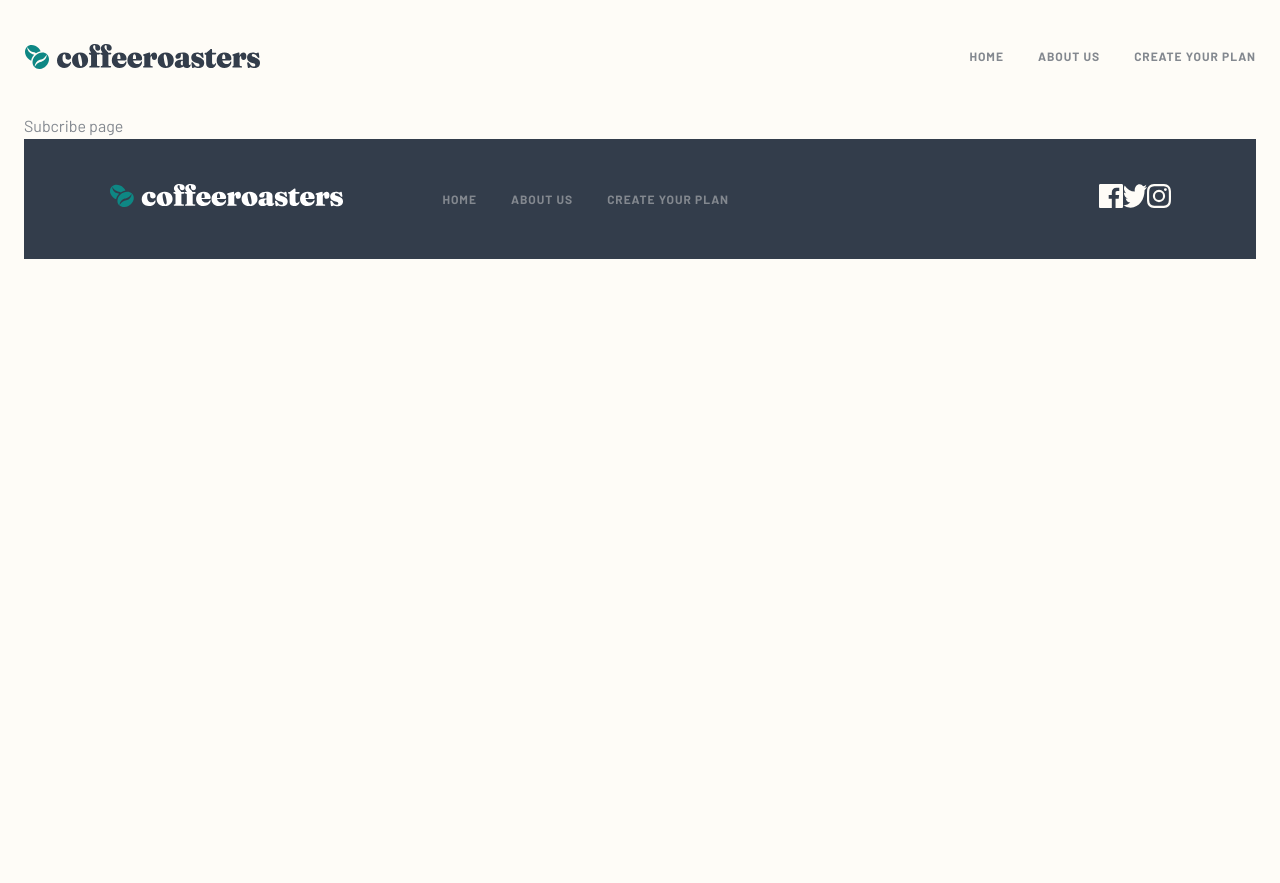
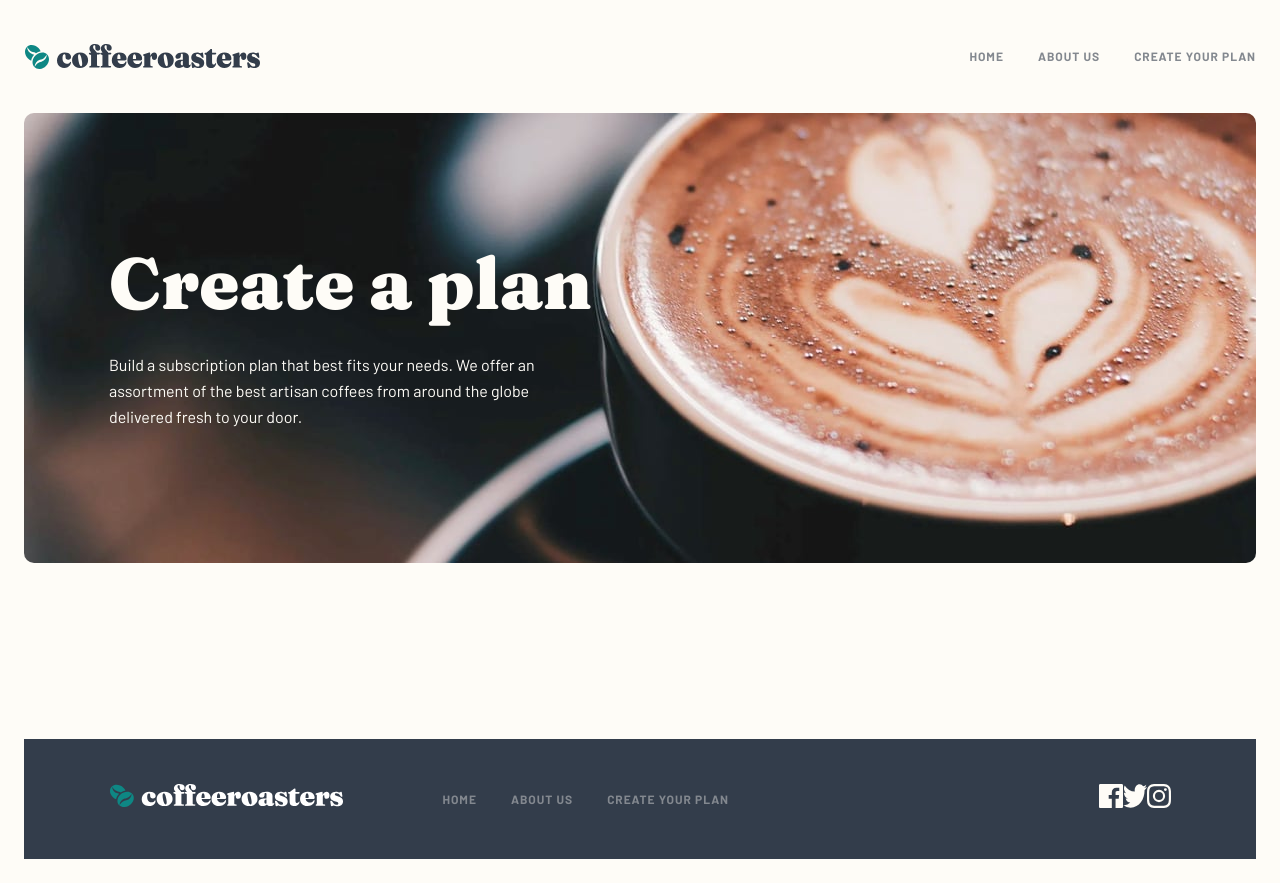
Before and after one commit to ohmymario/coffee-roasters, a Next.js app: page /subscribe in a window 1280 px wide. Before the commit the page ends 800 px from the top, so only its background shows below. Built offline with nearby package versions, Linux system fonts and the light colour scheme.

Commit message:
add subscribe page hero component

```diff
--- /dev/null
+++ b/components/hero/SubscribeHero.js
@@ -0,0 +1,27 @@
+import React from 'react';
+import Image from 'next/image';
+
+import SubscribeHeroStyles from './SubscribeHeroStyles';
+
+const SubscribeHero = () => (
+  <SubscribeHeroStyles>
+    <Image
+      className="hero-image"
+      src="/images/hero/image-hero-blackcup.jpg"
+      layout="fill"
+      objectFit="cover"
+      objectPosition="center"
+      alt="closeup of latte"
+    />
+    <div className="hero-text">
+      <h1>Create a plan</h1>
+      <p>
+        Build a subscription plan that best fits your needs. We offer an
+        assortment of the best artisan coffees from around the globe delivered
+        fresh to your door.
+      </p>
+    </div>
+  </SubscribeHeroStyles>
+);
+
+export default SubscribeHero;
--- /dev/null
+++ b/components/hero/SubscribeHeroStyles.js
@@ -0,0 +1,21 @@
+import styled from 'styled-components';
+import HeroBaseStyles from '../styles/HeroBaseStyles';
+
+const SubscribeHeroStyles = styled(HeroBaseStyles)`
+  height: 450px;
+  margin-bottom: 11rem;
+
+  .hero-text {
+    margin: auto 0;
+
+    h1 {
+      margin-bottom: 0.45em;
+    }
+
+    p {
+      max-width: 85%;
+    }
+  }
+`;
+
+export default SubscribeHeroStyles;
--- a/pages/subscribe.js
+++ b/pages/subscribe.js
@@ -1,11 +1,21 @@
 import React from 'react';
+import Head from 'next/head';
+import SubscribeHero from '../components/hero/SubscribeHero';
 
 const subscribe = props => {
   console.log(props);
   return (
-    <div>
-      <p>Subcribe page</p>
-    </div>
+    <>
+      <Head>
+        <title>coffeeroasters</title>
+        <link rel="icon" href="/favicon.ico" />
+      </Head>
+
+      <main>
+        <SubscribeHero />
+
+      </main>
+    </>
   );
 };
 
```
